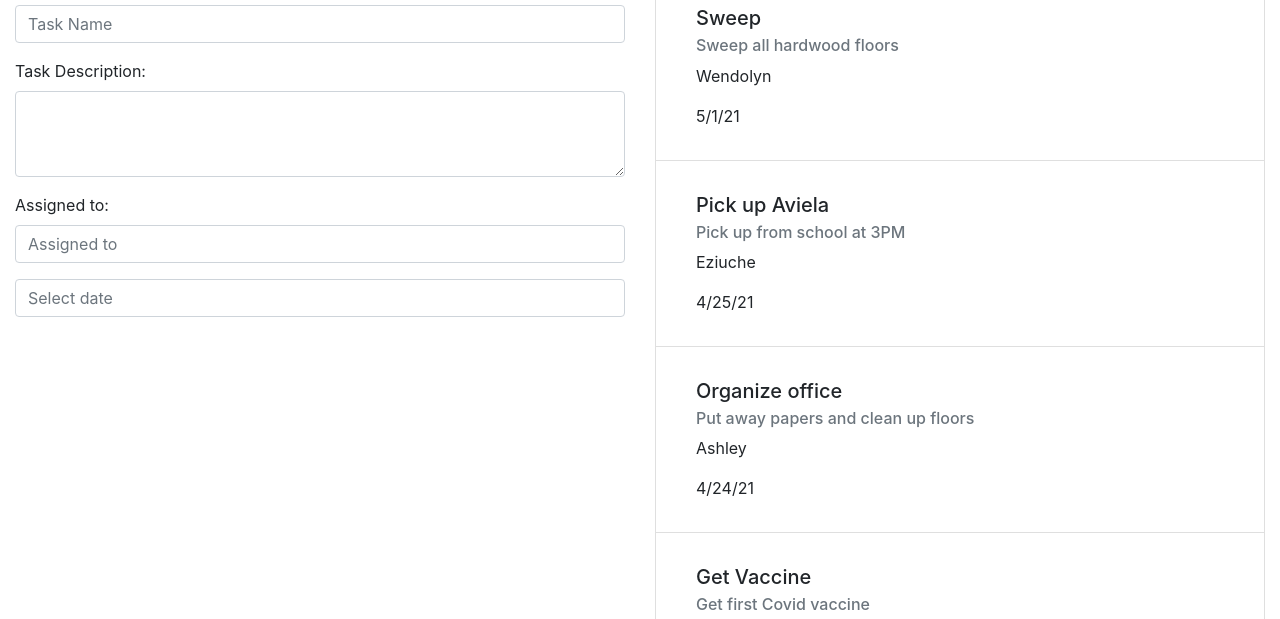
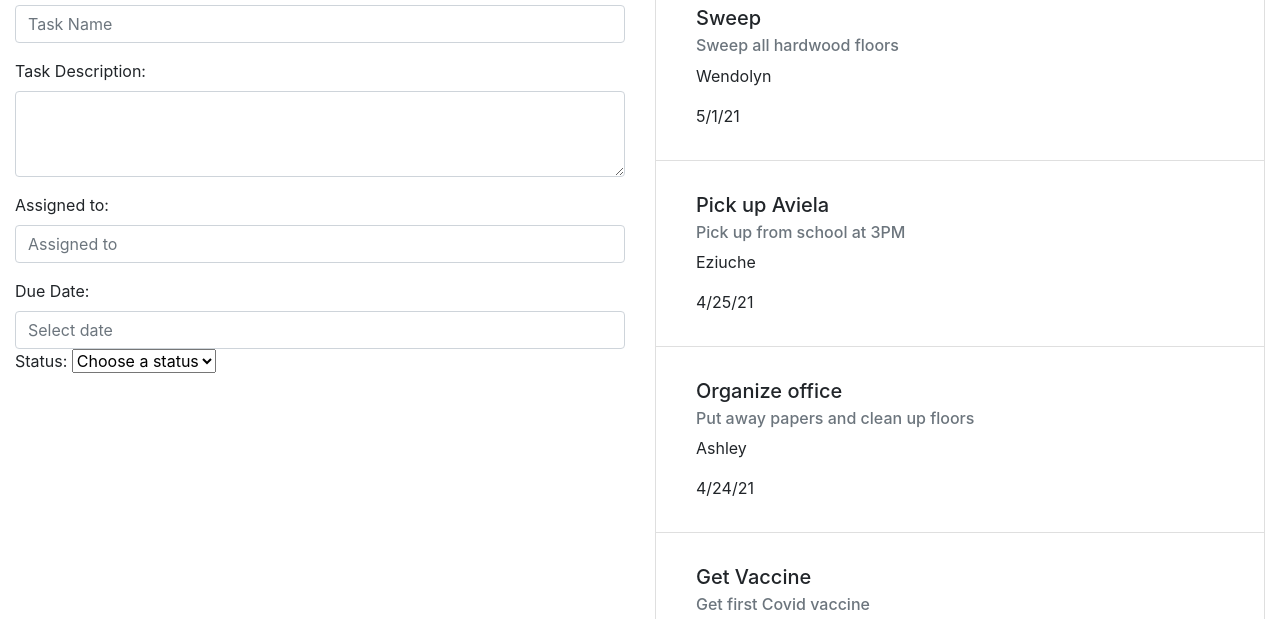
Before and after one commit to AshleyU/Task-List, a plain HTML site: page index.html in a window 1280 px wide. Shown: the part 159-778 px from the top of the page. Drawn offline with nearby package versions, Linux system fonts and the light colour scheme.

Commit message:
Updates to HTML

```diff
--- a/index.html
+++ b/index.html
@@ -36,9 +36,19 @@
                             <label for="exampleFormControlInput1">Assigned to:</label>
                             <input type="email" class="form-control" id="exampleFormControlInput1" placeholder="Assigned to">
                         </div>
-                        <div id="date-picker-example" class="md-form md-outline input-with-post-icon datepicker" inline="true">
+                        <div id="date-picker-example" class="md-form md-outline input-with-post-icon datepicker" inline="true" placeholder="Due Date">
+                            <label for="exampleFormControlInput1">Due Date:</label>
                             <input placeholder="Select date" type="text" id="example" class="form-control">
                             <i class="fas fa-calendar input-prefix"></i>
+                        </div>
+                        <div class="form-group">
+                            <label for="exampleFormControlInput1">Status:</label>
+                            <select class="form-select form-select-sm" aria-label="Default select example" placeholder="Status">
+                                <option selected>Choose a status</option>
+                                <option value="1">To Do</option>
+                                <option value="2">Working on it</option>
+                                <option value="3">Complete</option>
+                            </select>
                         </div>
                     </form>
                 </div>
--- a/js/app.js
+++ b/js/app.js
@@ -1,3 +1,3 @@
 
 
-console.log('hi');
+console.log('hello');
```
